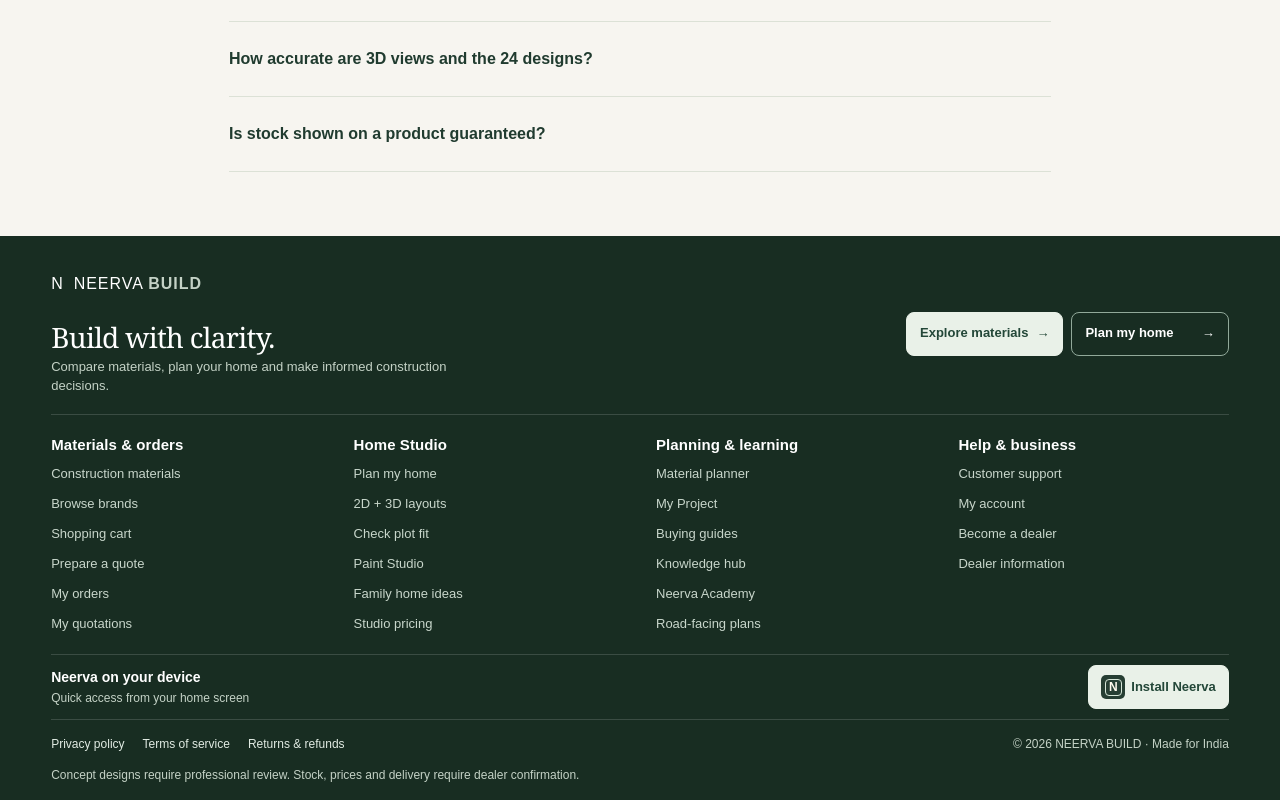
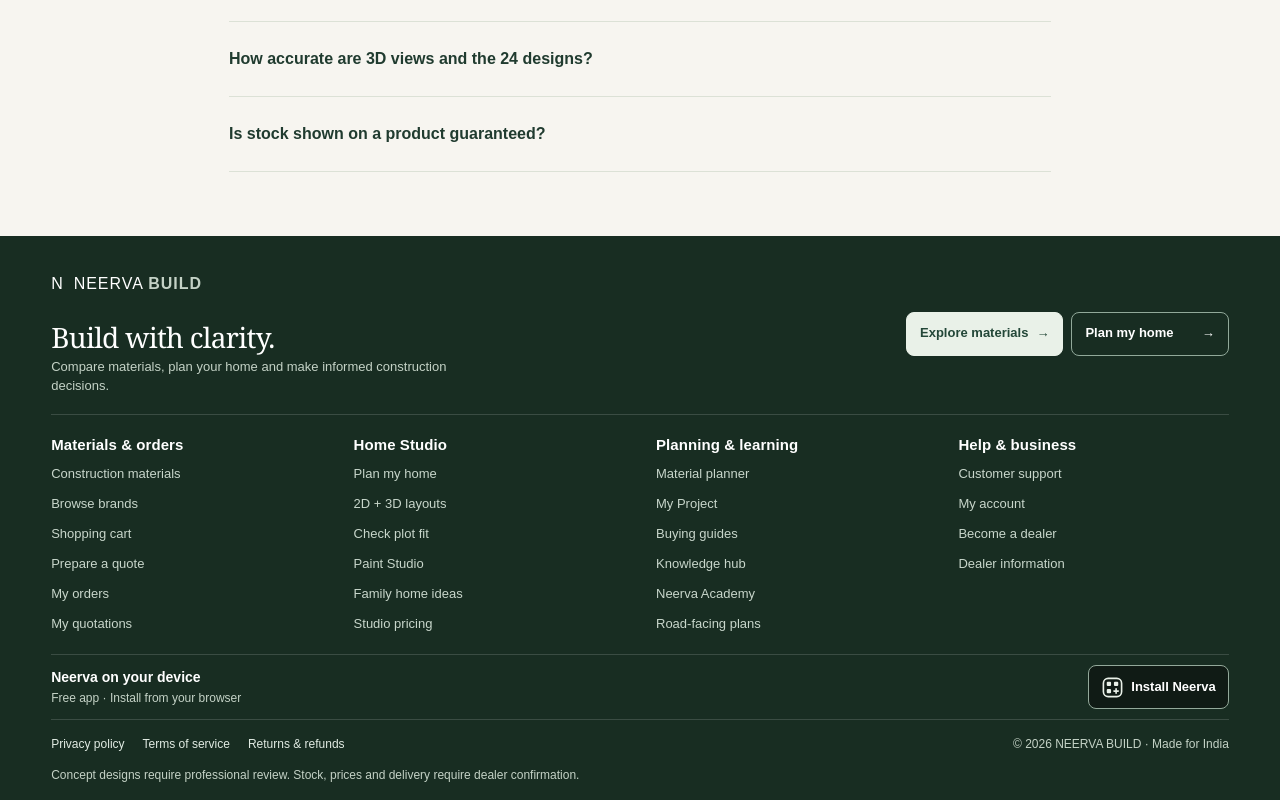
Before and after one commit to Neurolink-X/neerva-build, a Next.js app: page / in a window 1280 px wide. Shown: the part 7480-8280 px from the top of the page. Built offline with nearby package versions, Linux system fonts and the light colour scheme.

Commit message:
Style browser installation as a distinct app badge without store impersonation

```diff
--- a/src/app/site-footer.css
+++ b/src/app/site-footer.css
@@ -24,14 +24,13 @@ footer.unified-footer .unified-footer-groups li:empty{display:none}
 footer.unified-footer .unified-footer-groups a{display:flex;align-items:center;justify-content:flex-start;text-align:left;min-height:var(--footer-link-row);padding:3px 0;margin:0;font-size:13px;line-height:1.35;color:#c8d6cb;overflow-wrap:anywhere}
 footer.unified-footer .unified-footer-app{display:flex;flex-wrap:wrap;align-items:center;justify-content:space-between;gap:10px;padding:10px 0;border-top:1px solid #ffffff26}
 .unified-footer-app-copy{display:flex;align-items:center;min-width:0;gap:10px}
-/* Own Neerva app mark, matching the manifest icon; no store-brand imitation. */
-.unified-footer-app-mark{display:grid;place-items:center;flex:none;width:24px;height:24px;background:#263e33;border-radius:5px;color:#fff9ed}
-.unified-footer-app-mark>span{display:grid;place-items:center;width:17px;height:17px;border:1px solid #d6e6d8;border-radius:4px;font:800 12px/1 Arial,Helvetica,sans-serif}
+/* Independent app-grid icon: conveys installation without representing an app store. */
+.unified-footer-app-mark{display:block;flex:none;width:23px;height:23px;color:#e9f1e8}
 .unified-footer-app-copy strong,.unified-footer-app-copy div>span{display:block}
 .unified-footer-app-copy strong{font-size:14px;font-weight:700;color:#fff;line-height:1.3}
 .unified-footer-app-copy div>span{font-size:12px;color:#c4d2c6;line-height:1.4;margin-top:3px}
 footer.unified-footer .unified-footer-app-link{display:inline-flex;align-items:center;justify-content:center;gap:8px;min-height:44px;padding:8px 12px;border:1px solid #89a595;border-radius:8px;color:#fff;font-size:13px;font-weight:700;text-align:center;line-height:1.3;flex:none}
-footer.unified-footer button.unified-footer-app-link{background:#e9f1e8;color:#234738;border-color:#e9f1e8;cursor:pointer;gap:6px}
+footer.unified-footer button.unified-footer-app-link{background:#101b15;color:#fff;border-color:#93a99a;cursor:pointer;gap:7px}
 footer.unified-footer button.unified-footer-app-link>span:last-child{min-width:0;overflow-wrap:normal;line-height:1.3}
 footer.unified-footer button.unified-footer-app-link:disabled{cursor:progress;opacity:.7}
 footer.unified-footer .unified-footer-install-feedback{flex:1 0 100%;margin:0;font-size:12px;line-height:1.5;color:#e1ebe3;padding:8px 10px;background:#ffffff0d;border-radius:6px}
--- a/src/components/pwa-install.tsx
+++ b/src/components/pwa-install.tsx
@@ -59,8 +59,8 @@ export function FooterAppAccess({language="en"}:{language?:"en"|"hi"}){
  async function install(){setResult(await requestPwaInstall());}
  const guide=platform==="ios"?(hi?"Safari में Share दबाएं, फिर Add to Home Screen चुनें।":"In Safari, tap Share, then Add to Home Screen."):(hi?"ब्राउज़र मेनू में Install app या Add to Home screen चुनें। अगर विकल्प नहीं है, Chrome या Edge में खोलें।":"Open your browser menu and choose Install app or Add to Home screen. If missing, try Chrome or Edge.");
  return <div className="unified-footer-app" aria-label={hi?"नीरवा ऐप":"Neerva app access"}>
-  <div className="unified-footer-app-copy"><div><strong>{hi?"नीरवा ऐप":"Neerva on your device"}</strong><span>{installed?(hi?"ऐप की सहायता और दोबारा सेटअप":"App support and setup help"):(hi?"होम स्क्रीन से सीधे खोलें":"Quick access from your home screen")}</span></div></div>
-  {installed?<Link className="unified-footer-app-link" href="/install?recovery=1" prefetch={false}>{hi?"ऐप सहायता":"App help"}</Link>:<button type="button" className="unified-footer-app-link" disabled={busy} onClick={()=>void install()}><span className="unified-footer-app-mark" aria-hidden="true"><span>N</span></span><span>{busy?(hi?"खोल रहे हैं…":"Opening…"):(hi?"नीरवा इंस्टॉल करें":"Install Neerva")}</span></button>}
+  <div className="unified-footer-app-copy"><div><strong>{hi?"नीरवा ऐप":"Neerva on your device"}</strong><span>{installed?(hi?"ऐप की सहायता और दोबारा सेटअप":"App support and setup help"):(hi?"मुफ्त ऐप · ब्राउज़र से इंस्टॉल करें":"Free app · Install from your browser")}</span></div></div>
+  {installed?<Link className="unified-footer-app-link" href="/install?recovery=1" prefetch={false}>{hi?"ऐप सहायता":"App help"}</Link>:<button type="button" className="unified-footer-app-link" disabled={busy} onClick={()=>void install()}><svg className="unified-footer-app-mark" aria-hidden="true" viewBox="0 0 24 24" fill="none" stroke="currentColor" strokeWidth="1.7" strokeLinecap="round" strokeLinejoin="round"><rect x="2.5" y="2.5" width="19" height="19" rx="5"/><rect x="6" y="6" width="4.5" height="4.5" rx="1" fill="currentColor" stroke="none"/><rect x="13.5" y="6" width="4.5" height="4.5" rx="1" fill="currentColor" stroke="none"/><rect x="6" y="13.5" width="4.5" height="4.5" rx="1" fill="currentColor" stroke="none"/><path d="M15.75 13.5v4.5m-2.25-2.25H18"/></svg><span>{busy?(hi?"खोल रहे हैं…":"Opening…"):(hi?"नीरवा इंस्टॉल करें":"Install Neerva")}</span></button>}
   {!installed&&result&&<p className="unified-footer-install-feedback" role="status">{result==="accepted"?(hi?"इंस्टॉलेशन स्वीकार किया गया। होम स्क्रीन देखें।":"Installation accepted. Check your home screen."):result==="dismissed"?(hi?"इंस्टॉलेशन रद्द हुआ। ब्राउज़र मेनू से फिर कोशिश करें।":"Installation cancelled. Try again from your browser menu."):(hi?"सीधा इंस्टॉल विकल्प अभी उपलब्ध नहीं है।":"Direct installation is not available in this browser right now.")}{result!=="accepted"&&!available&&<span>{guide}</span>}</p>}
  </div>;
 }
```
Also changed, not shown: 1 other file (tests, documents, lock files or other folders).
